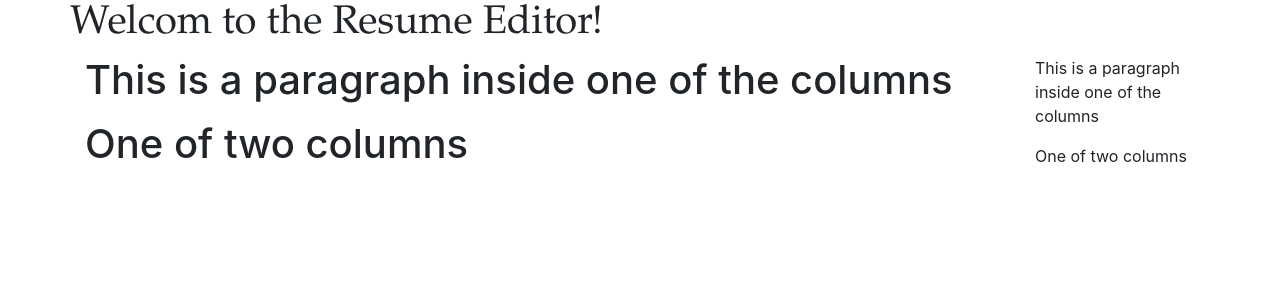
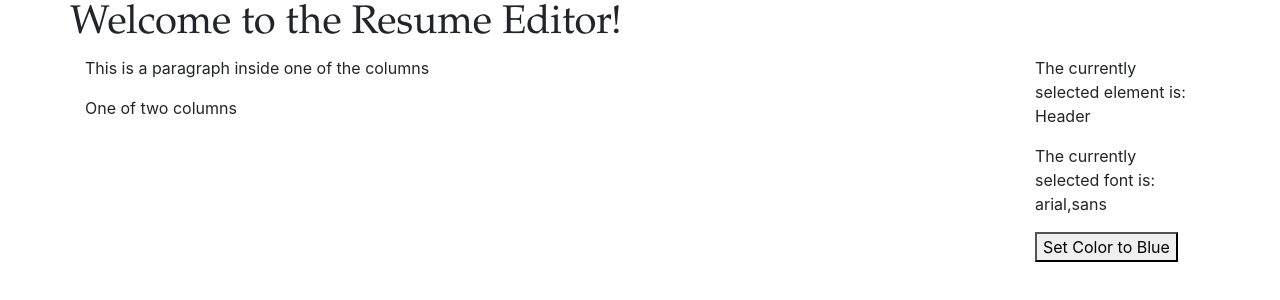
Before and after one commit to CButtars/creative-project-1, a plain HTML site: page index.html in a window 1280 px wide. Drawn offline with nearby package versions, Linux system fonts and the light colour scheme.

Commit message:
modified index, added some simple scripts to change font, color, and size

```diff
--- a/index.html
+++ b/index.html
@@ -18,27 +18,36 @@
 
     <title>Resume adjuster</title>
 
+    <!--Custom global variables for future scripts -->
+    <script>
+      var selectedElement = "Header";
+      var selectedFont = "arial,sans";
+      var selectedColor = "blue";
+    </script>
+
   </head>
 
   <body>
     <div class="container">
-      <div class="row"><h1 class="header1">Welcom to the Resume Editor!</h1></div>
+      <div class="row"><h1 class="header1" id="Header">Welcome to the Resume Editor!</h1></div>
       <div class="row">
         <div class="col-12 col-md-10">
-          <h1></hq>
           <p>This is a paragraph inside one of the columns</p>
           One of two columns
         </div>
         <div class="col-6 col-md-2">
-          <p>This is a paragraph inside one of the columns</p>
-          One of two columns
+          <p>The currently selected element is:
+          <script> document.write(selectedElement); </script>
+          </p>
+          <p>The currently selected font is:
+          <script> document.write(selectedFont); </script>
+          </p>
+            <form style="color: black;">
+                <button onclick="changeColor(event)">Set Color to Blue</button>
+            </form>
         </div>
       </div>
     </div>
-
-
-    <!--Custom Javascript-->
-
 
     <!-- Bootstrap required scripts -->
     <script src="https://code.jquery.com/jquery-3.3.1.slim.min.js" integrity="sha384-q8i/X+965DzO0rT7abK41JStQIAqVgRVzpbzo5smXKp4YfRvH+8abtTE1Pi6jizo" crossorigin="anonymous"></script>
@@ -47,9 +56,13 @@
 
     <!--Custom Scripts-->
     <script>
-      var selectedElement;
-      function changeElement() {
-
+      function changeFont() {
+        document.getElementById(selectedElement).style.fontFamily = selectedFont;
+        event.preventDefault();
+      }
+      function changeColor() {
+        document.getElementById(selectedElement).style.color = selectedColor;
+        event.preventDefault();
       }
     </script>
   </body>
```
